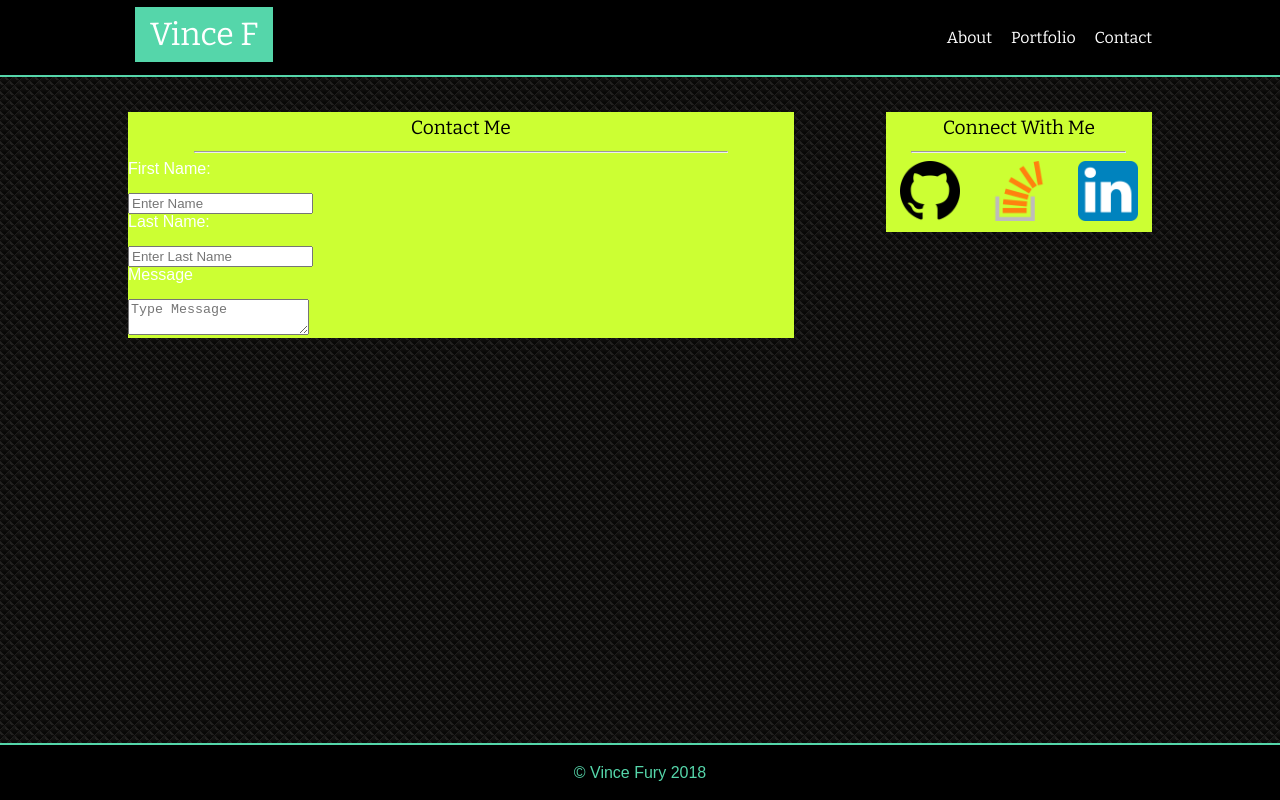
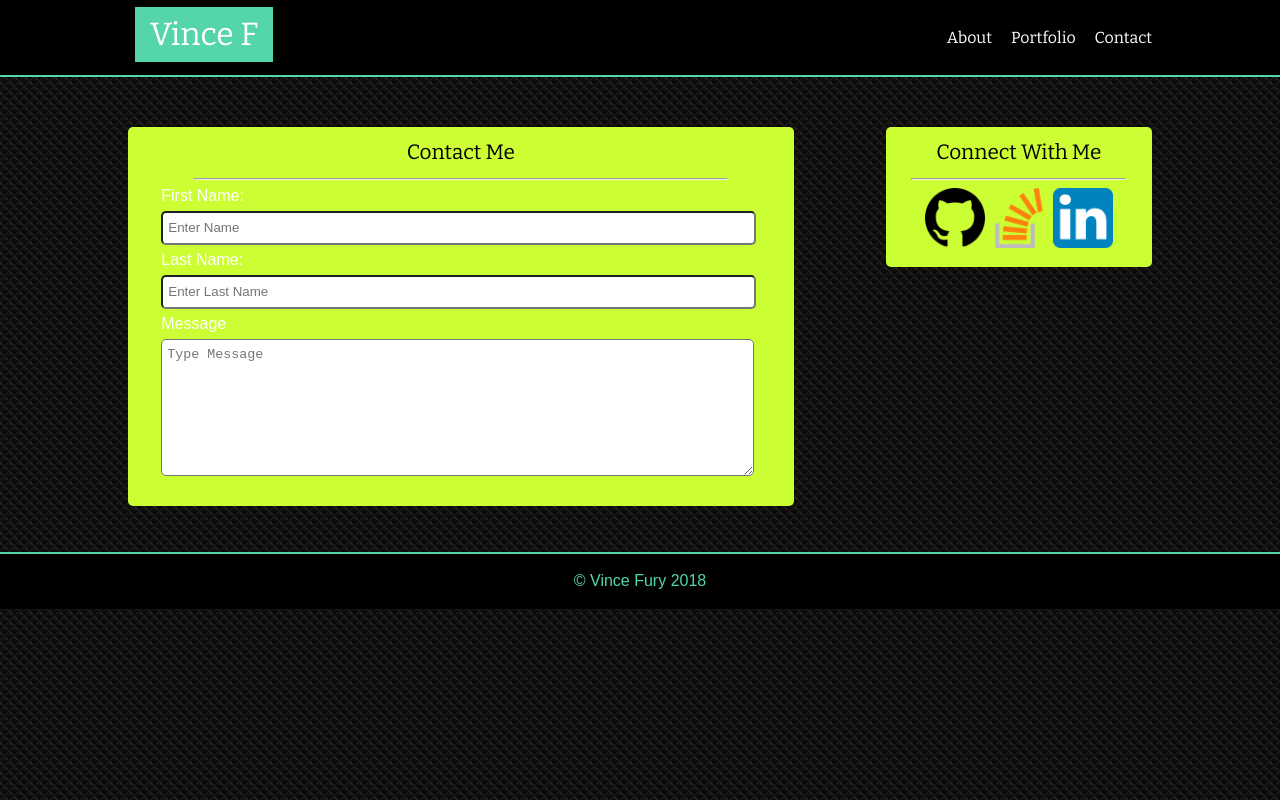
Before and after one commit to vincefio/week1HW1Portfolio, a plain HTML site: page contact.html in a window 1280 px wide. Drawn offline with nearby package versions, Linux system fonts and the light colour scheme.

Commit message:
contact page looking good

```diff
--- a/assets/css/style.css
+++ b/assets/css/style.css
@@ -11,7 +11,6 @@ body{
 
 #bodyWrap{
   flex: 1;
-  padding-bottom: 16px;
 }
 
 #logo{
@@ -26,6 +25,7 @@ footer{
   background-color: black;
   display: flex;
   border-top: 2px solid #55d6aa;
+  margin-top: 30px;
 }
 
 footer p{
@@ -41,6 +41,7 @@ footer p{
 header{
   background: black;
   border-bottom: 2px solid #55d6aa;
+  margin-bottom: 15px;
 }
 
 header::after{
@@ -113,16 +114,37 @@ h1, h2{
 #mainColumn{
   background-color: #ccff33;
   flex-basis: 65%;
-
+  border-radius: 5px;
+  padding: 10px 0;
 }
 
+/*FORM STYLING*/
+.formText, .formInput{
+  margin-bottom: 7px;
+}
 
+.formInput{
+  border-radius: 5px;
+  line-height: 20px;
+  padding: 5px;
+  width: 97%;
+}
+
+#formWrap{
+  margin: 0 5%;
+  padding-bottom: 10px;
+}
+
+textarea{
+  height: 125px;
+}
 /*CONNECT WITH ME SIDEBAR*/
 #sideColumn{
   background-color: #ccff33;
   height: 120px;
   flex-basis: 26%;
-
+  border-radius: 5px;
+  padding: 10px 0;
 }
 
 .hr{
@@ -136,7 +158,7 @@ h1, h2{
 }
 
 #iconWrapper{
-  display: flex;
+  text-align: center;
 }
 
 #iconWrapper a{
@@ -144,7 +166,7 @@ h1, h2{
 }
 
 .columnHeader{
-  font-size: 1.2em;
+  font-size: 1.3em;
   padding: 6px;
   text-align: center;
 
--- a/contact.html
+++ b/contact.html
@@ -34,15 +34,17 @@
   <div class="columnWrapper container">
     <div id="mainColumn">
       <h2 class="columnHeader">Contact Me</h2><hr class="hr">
+      <div id="formWrap" class="">
       <form>
-        <p>First Name:</p><br>
-        <input type="text" name="firstname" placeholder="Enter Name">
-        <p>Last Name:</p><br>
-        <input type="text" name="lastname" placeholder="Enter Last Name">
-        <p>Message</p><br>
-        <textarea type="text" name="comment" placeholder="Type Message"></textarea>
+        <p class="formText ">First Name:</p>
+        <input class="formInput" type="text" name="firstname" placeholder="Enter Name">
+        <p class="formText">Last Name:</p>
+        <input class="formInput"  type="text" name="lastname" placeholder="Enter Last Name">
+        <p class="formText">Message</p>
+        <textarea class="formInput"  type="text" name="comment" placeholder="Type Message"></textarea>
       </form>
     </div>
+  </div>
     <div id="sideColumn">
       <h2 class="columnHeader">Connect With Me</h2><hr class="hr">
       <div id="iconWrapper">
@@ -54,7 +56,8 @@
   </div>
 
 </body>
-</div>
+
+
 <footer>
   <p>&copy; Vince Fury 2018</p>
 </footer>
```
Also changed, not shown: index.html (+1 -1 lines).
